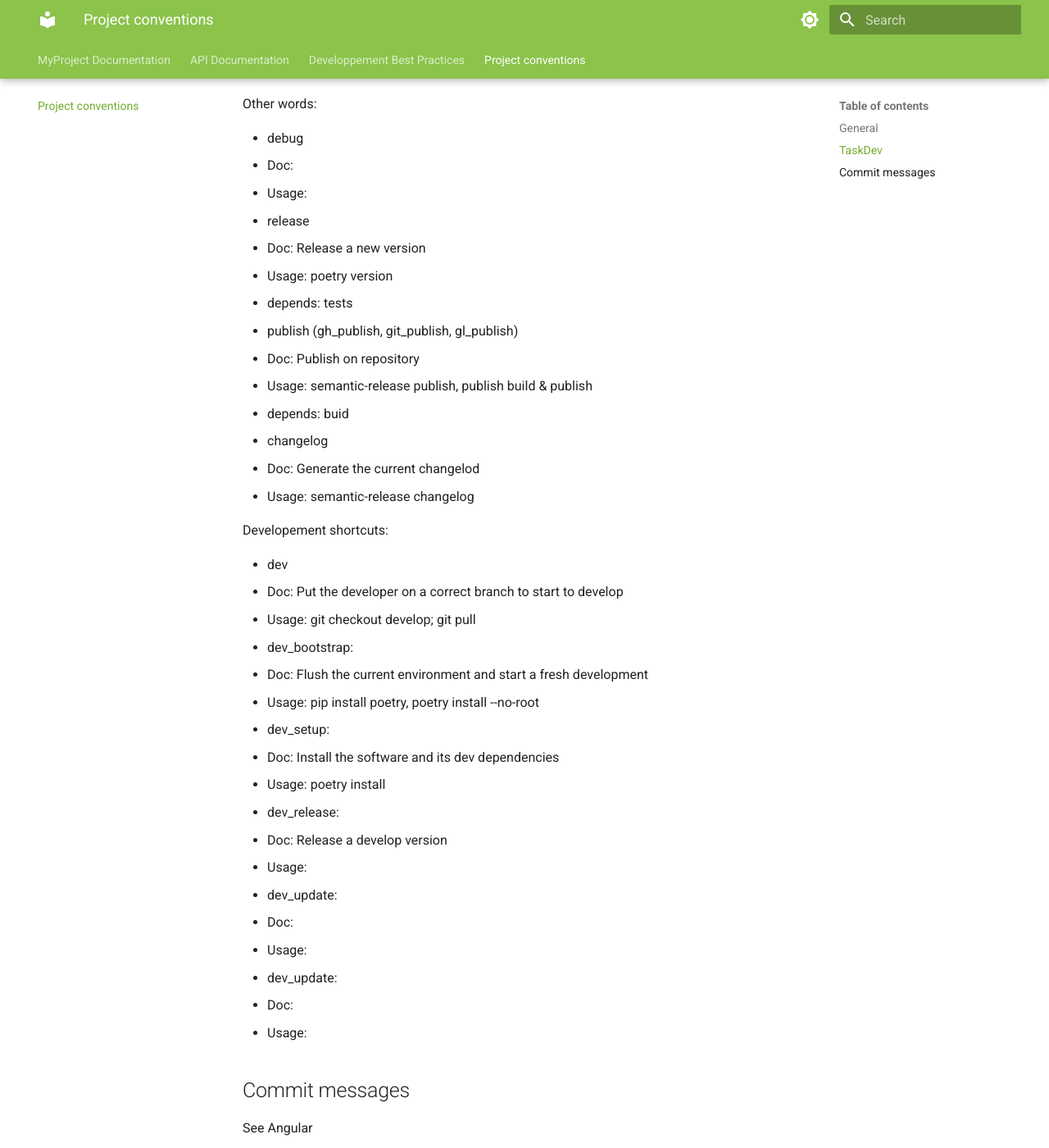
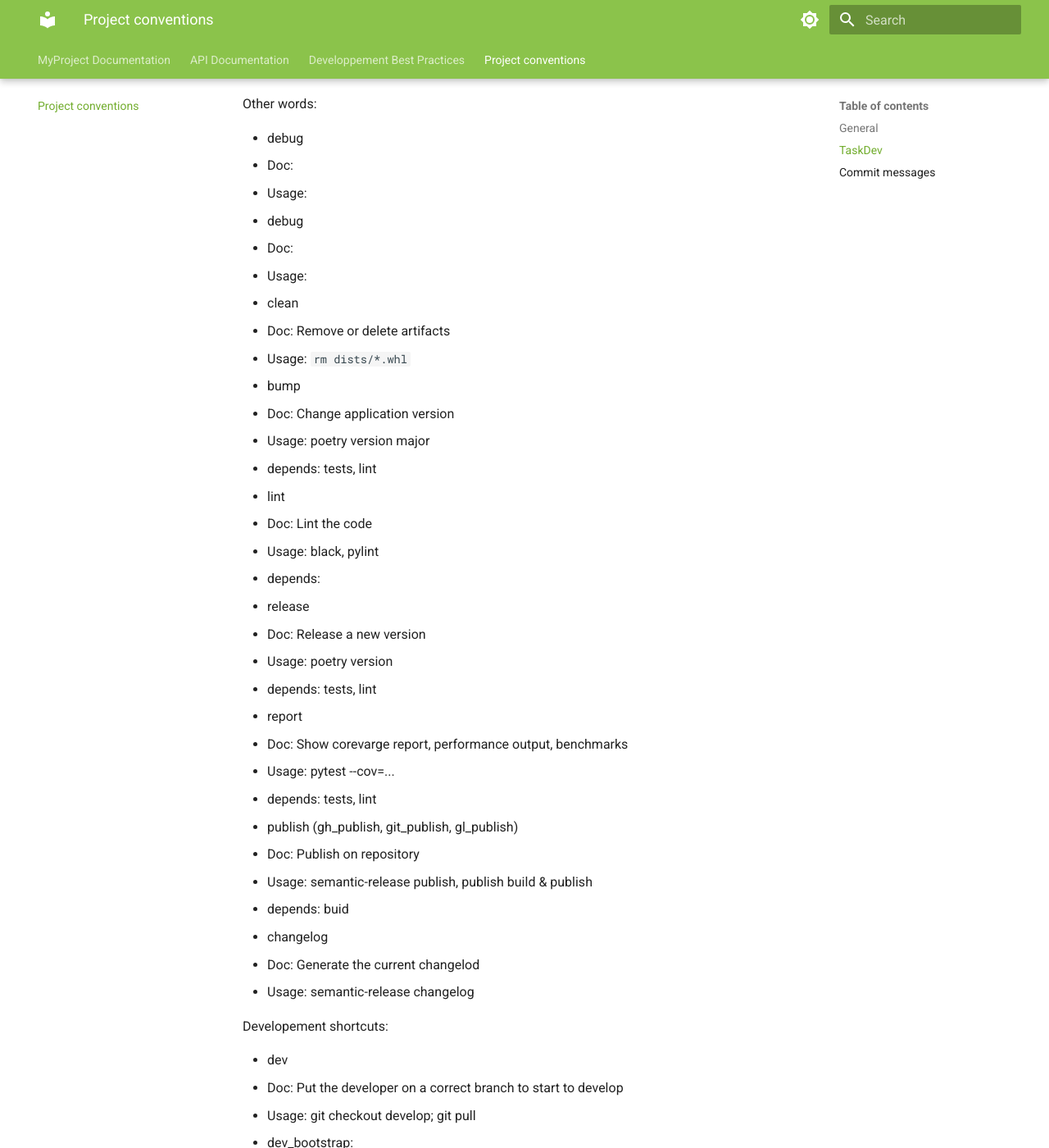
Before and after one commit to mrjk/python-project-poetry-template, an MkDocs documentation site: the page built from docs/src/conventions.md, in a window 1280 px wide and 1400 px high, scrolled down 1444 px. Shown: the whole window at 82% size. Built offline with MkDocs 1.6.1 and Material for MkDocs 9.7.7, drawn with Linux system fonts in a browser that asks for light colours.

Commit message:
docs: update docs

```diff
--- a/docs/src/conventions.md
+++ b/docs/src/conventions.md
@@ -51,10 +51,28 @@ Other words:
 - debug
   - Doc:
   - Usage:
+- debug
+  - Doc:
+  - Usage:
+- clean
+  - Doc: Remove or delete artifacts
+  - Usage: `rm dists/*.whl`
+- bump
+  - Doc: Change application version
+  - Usage: poetry version major
+  - depends: tests, lint
+- lint
+  - Doc: Lint the code
+  - Usage: black, pylint
+  - depends:
 - release
   - Doc: Release a new version
   - Usage: poetry version
-  - depends: tests
+  - depends: tests, lint
+- report
+  - Doc: Show corevarge report, performance output, benchmarks
+  - Usage: pytest --cov=...
+  - depends: tests, lint
 - publish (gh_publish, git_publish, gl_publish)
   - Doc: Publish on repository
   - Usage: semantic-release publish, publish build & publish
```
Also changed, not shown: docs/src/api_doc.md (+5 -5 lines), docs/src/best_practices.md (+6 -0 lines).
